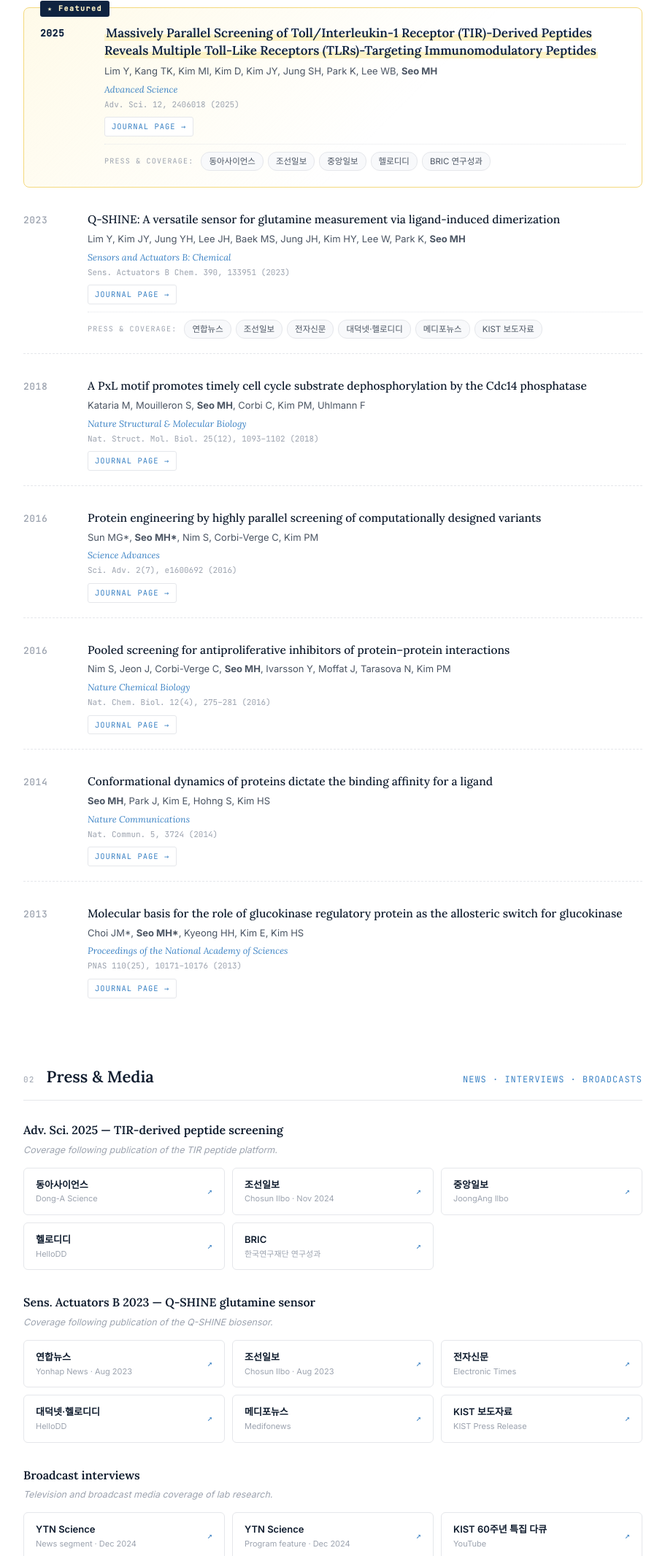
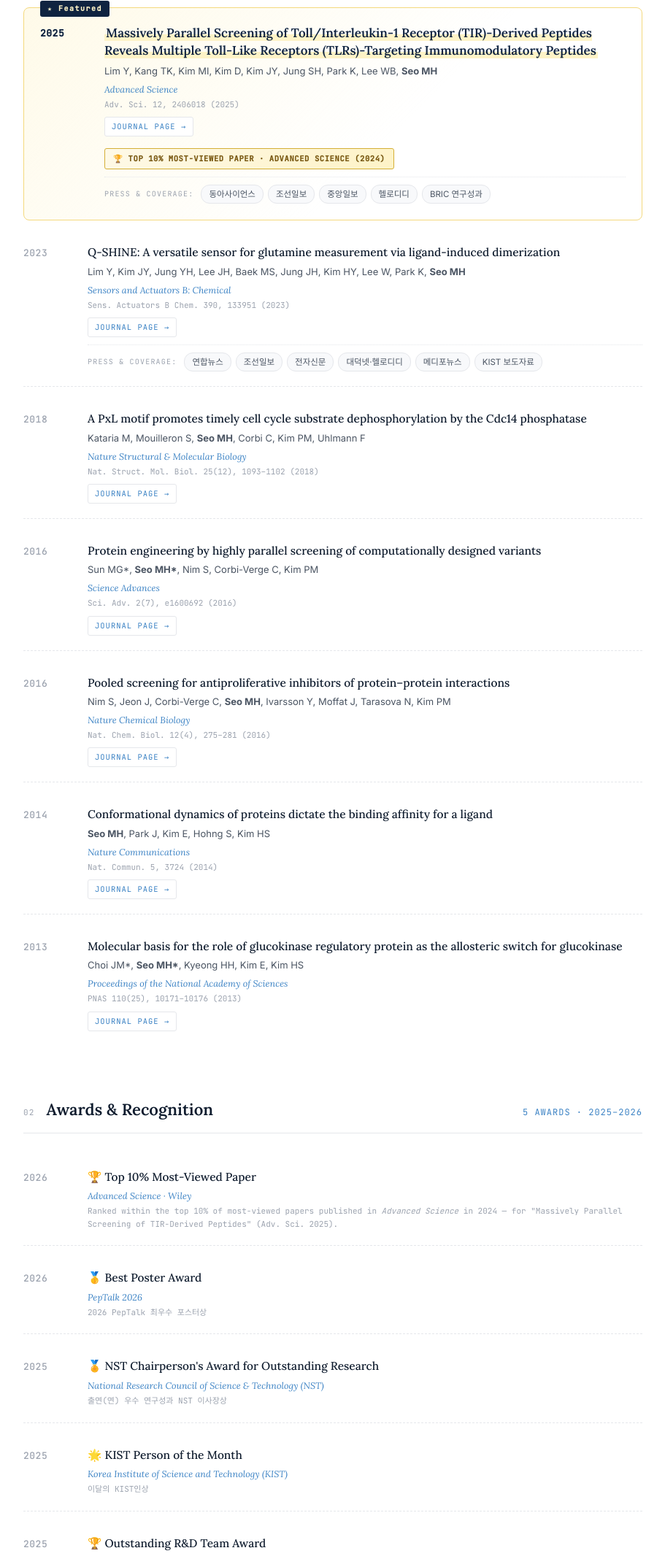
Before and after one commit to Moonhyeong/dreamerprotein, a plain HTML site: page publications.html in a window 1280 px wide. Shown: the part 668-2800 px from the top of the page at 73% size, without its empty margins (184-1095 px from the left). Drawn offline with Linux system fonts and the light colour scheme.

Commit message:
Add Awards & Recognition section with 5 awards; add Top 10% Most-Viewed Paper badge to Adv. Sci. 2025

```diff
--- a/publications.html
+++ b/publications.html
@@ -34,6 +34,23 @@
     transition: all 0.15s;
   }
   .pub-link:hover { border-color: var(--accent); background: var(--bg-alt); }
+  .award-badge {
+    display: inline-flex;
+    align-items: center;
+    gap: 6px;
+    margin-top: 10px;
+    padding: 5px 11px;
+    background: linear-gradient(135deg, #fef9e7 0%, #fef3c7 100%);
+    border: 1px solid #d4af37;
+    border-radius: 3px;
+    font-family: var(--mono);
+    font-size: 10.5px;
+    color: #7a5a14;
+    letter-spacing: 0.6px;
+    font-weight: 600;
+    text-transform: uppercase;
+  }
+  .award-badge .icon { font-size: 13px; }
 </style>
 </head>
 <body>
@@ -114,6 +131,9 @@
           <div class="pub-journal">Advanced Science</div>
           <div class="pub-cite">Adv. Sci. 12, 2406018 (2025)</div>
           <a href="https://onlinelibrary.wiley.com/doi/10.1002/advs.202406018" target="_blank" rel="noopener" class="pub-link">Journal page →</a>
+          <div style="margin-top: 6px;">
+            <span class="award-badge">🏆 Top 10% Most-Viewed Paper · Advanced Science (2024)</span>
+          </div>
           <div class="press-chips">
             <span class="press-chips-label">Press &amp; coverage:</span>
             <a href="https://www.dongascience.com/news.php?idx=68704" target="_blank" rel="noopener" class="press-chip">동아사이언스</a>
@@ -209,10 +229,62 @@
     </div>
   </section>
 
-  <!-- ============ Press & Media (moved up) ============ -->
+  <!-- ============ Awards & Recognition ============ -->
   <section class="block">
     <div class="section-head">
       <span class="section-num">02</span>
+      <h2 class="section-title">Awards &amp; Recognition</h2>
+      <span class="section-action">5 awards · 2025–2026</span>
+    </div>
+
+    <div class="pub-list">
+      <article class="pub-item">
+        <div class="pub-year-block">2026</div>
+        <div>
+          <h4 class="pub-title">🏆 Top 10% Most-Viewed Paper</h4>
+          <div class="pub-journal">Advanced Science · Wiley</div>
+          <div class="pub-cite">Ranked within the top 10% of most-viewed papers published in <em>Advanced Science</em> in 2024 — for "Massively Parallel Screening of TIR-Derived Peptides" (Adv. Sci. 2025).</div>
+        </div>
+      </article>
+      <article class="pub-item">
+        <div class="pub-year-block">2026</div>
+        <div>
+          <h4 class="pub-title">🥇 Best Poster Award</h4>
+          <div class="pub-journal">PepTalk 2026</div>
+          <div class="pub-cite">2026 PepTalk 최우수 포스터상</div>
+        </div>
+      </article>
+      <article class="pub-item">
+        <div class="pub-year-block">2025</div>
+        <div>
+          <h4 class="pub-title">🏅 NST Chairperson's Award for Outstanding Research</h4>
+          <div class="pub-journal">National Research Council of Science &amp; Technology (NST)</div>
+          <div class="pub-cite">출연(연) 우수 연구성과 NST 이사장상</div>
+        </div>
+      </article>
+      <article class="pub-item">
+        <div class="pub-year-block">2025</div>
+        <div>
+          <h4 class="pub-title">🌟 KIST Person of the Month</h4>
+          <div class="pub-journal">Korea Institute of Science and Technology (KIST)</div>
+          <div class="pub-cite">이달의 KIST인상</div>
+        </div>
+      </article>
+      <article class="pub-item">
+        <div class="pub-year-block">2025</div>
+        <div>
+          <h4 class="pub-title">🏆 Outstanding R&amp;D Team Award</h4>
+          <div class="pub-journal">Korea Institute of Science and Technology (KIST)</div>
+          <div class="pub-cite">KIST 우수 연구개발팀상</div>
+        </div>
+      </article>
+    </div>
+  </section>
+
+  <!-- ============ Press & Media ============ -->
+  <section class="block">
+    <div class="section-head">
+      <span class="section-num">03</span>
       <h2 class="section-title">Press &amp; Media</h2>
       <span class="section-action">News · interviews · broadcasts</span>
     </div>
@@ -340,7 +412,7 @@
   <!-- ============ All Publications ============ -->
   <section class="block">
     <div class="section-head">
-      <span class="section-num">03</span>
+      <span class="section-num">04</span>
       <h2 class="section-title">All Publications</h2>
       <span class="section-action">23 papers · 2007–2025</span>
     </div>
```
Also changed, not shown: index.html (+21 -0 lines).
